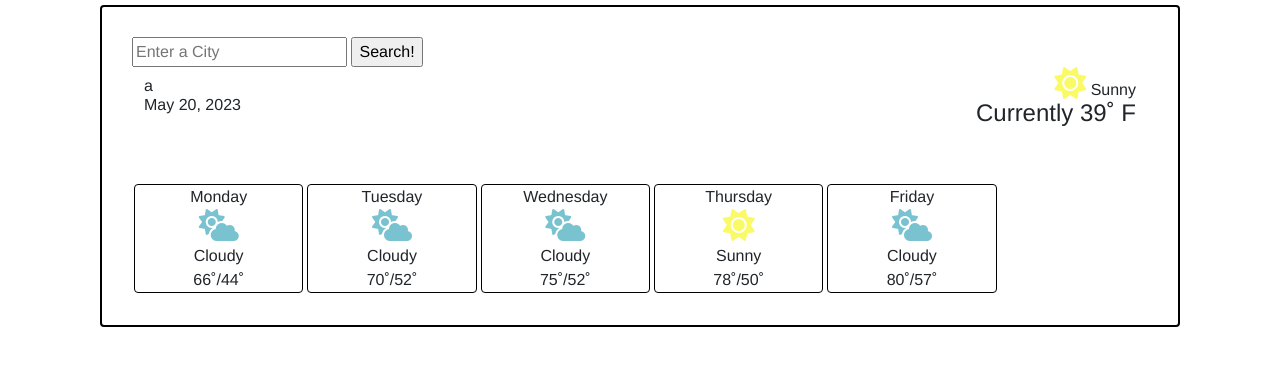
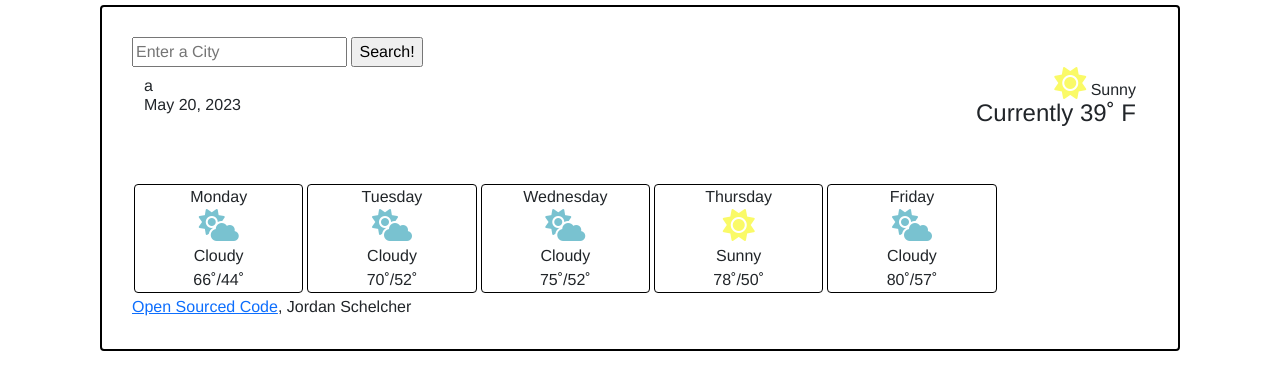
Before and after one commit to jschelcher/weather-app-2, a plain HTML site: page index.html in a window 1280 px wide. Drawn offline with nearby package versions, Linux system fonts and the light colour scheme.

Commit message:
Linke open sourced code

```diff
--- a/index.html
+++ b/index.html
@@ -59,4 +59,5 @@
     </div>
     <script src="app.js"></script>
   </body>
+  <footer> <a href="https://github.com/jschelcher/weather-app-2">Open Sourced Code</a>, Jordan Schelcher</footer>
 </html>
```
